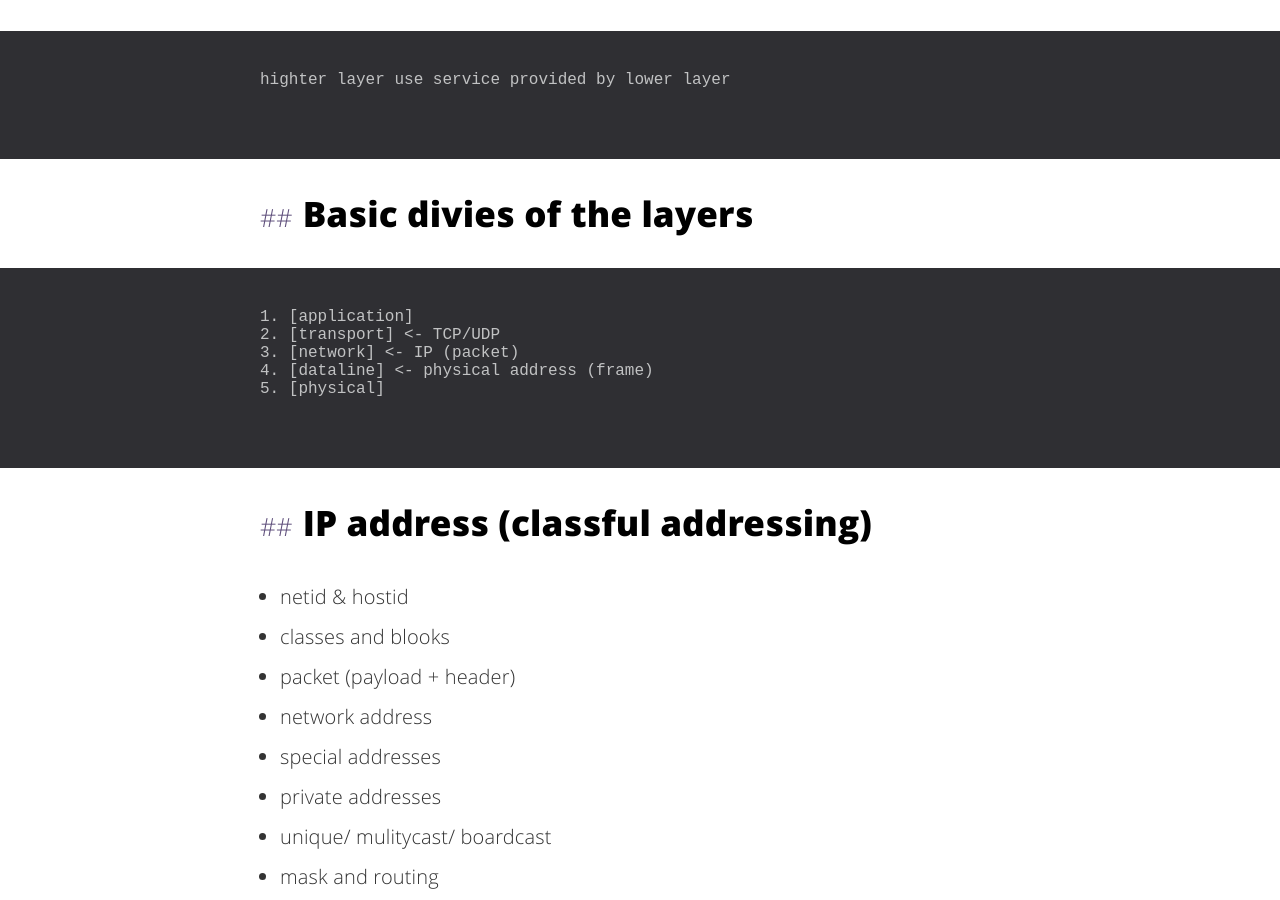
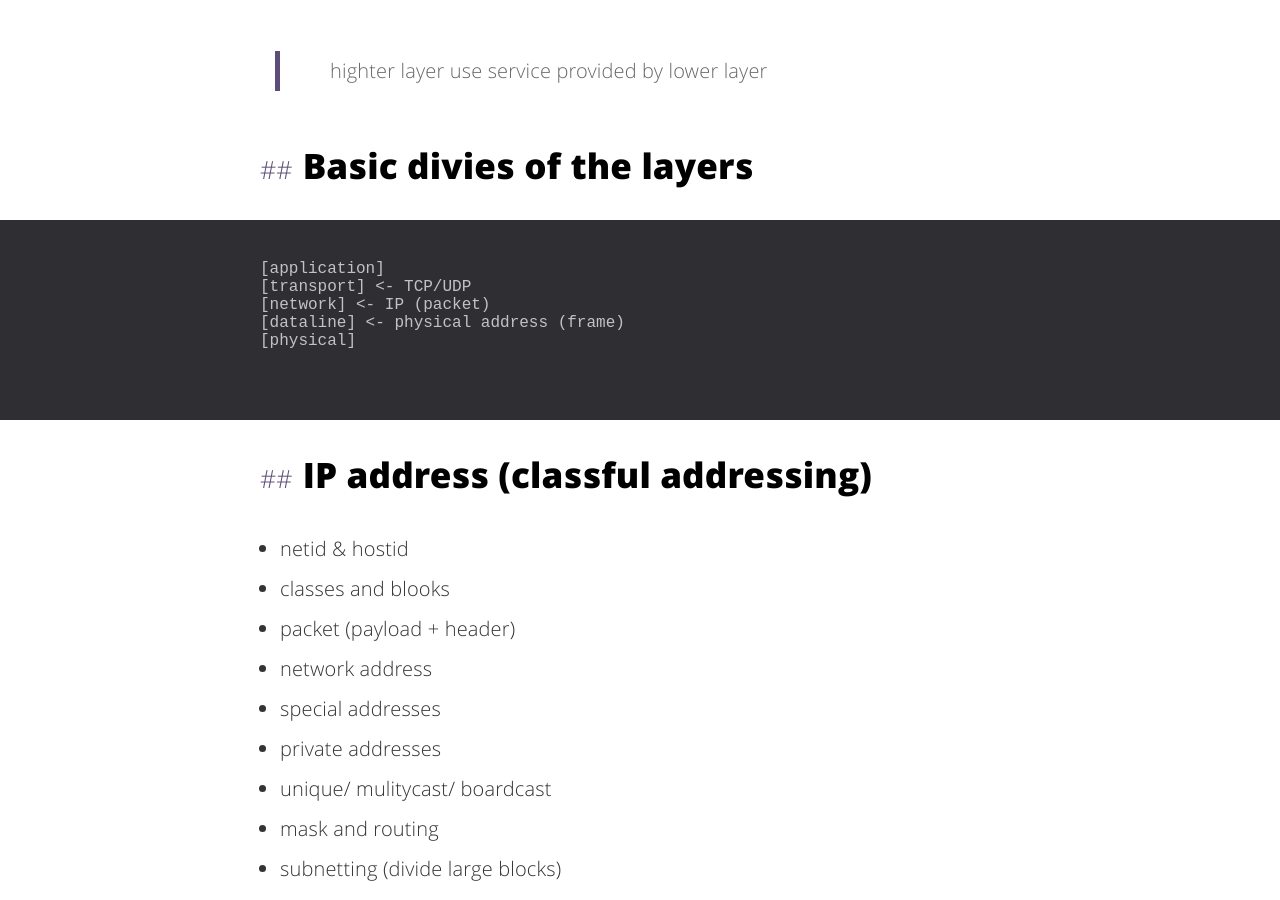
Before and after one commit to GSephrioth/gsephrioth.github.com, a Jekyll site: the page built from _posts/2017-01-19-Internet-communication-Class-Notes.md, in a window 1280 px wide and 900 px high, scrolled down 538 px. Built offline with Jekyll 4.4.1, drawn with Linux system fonts in a browser that asks for light colours; comment, search, counter and statistics services are not loaded.

Commit message:
updated Notes for Internet Communication

```diff
--- a/_posts/2017-01-19-Internet-communication-Class-Notes.md
+++ b/_posts/2017-01-19-Internet-communication-Class-Notes.md
@@ -14,15 +14,15 @@ Lecture 2 & 3
 ## network model
 
 ## layered network arctitecture
-	highter layer use service provided by lower layer
+>highter layer use service provided by lower layer
 
 ## Basic divies of the layers
 
-	1. [application]
-	2. [transport] <- TCP/UDP
-	3. [network] <- IP (packet)
-	4. [dataline] <- physical address (frame)
-	5. [physical]
+	[application]
+	[transport] <- TCP/UDP
+	[network] <- IP (packet)
+	[dataline] <- physical address (frame)
+	[physical]
 
 ## IP address (classful addressing)
 * netid & hostid
```
